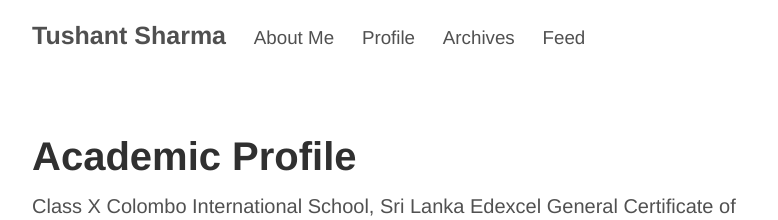
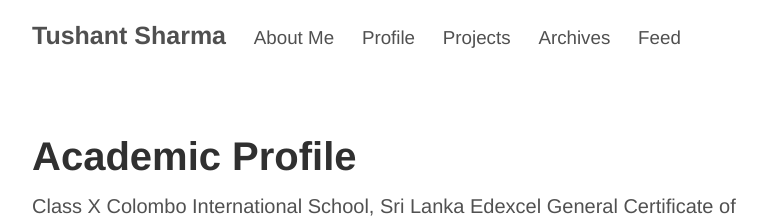
Before and after one commit to Jadax/jadax.github.io, a Jekyll site: the page built from academic.md, in a window 1280 px wide. Shown: the top 220 px of the page, without its empty margins (248-1026 px from the left). Built offline with Jekyll 4.4.1, drawn with Linux system fonts in a browser that asks for light colours; Markdown is read by kramdown in place of the engine named in the settings.

Commit message:
update _config

```diff
--- a/_config.yml
+++ b/_config.yml
@@ -25,6 +25,7 @@ github:
 pages_list:
   About Me: '/about/'
   Profile: '/academic/'
+  Projects: '/projects/'
   Archives: '/archive/'
   Feed: '/atom.xml'
 
```
